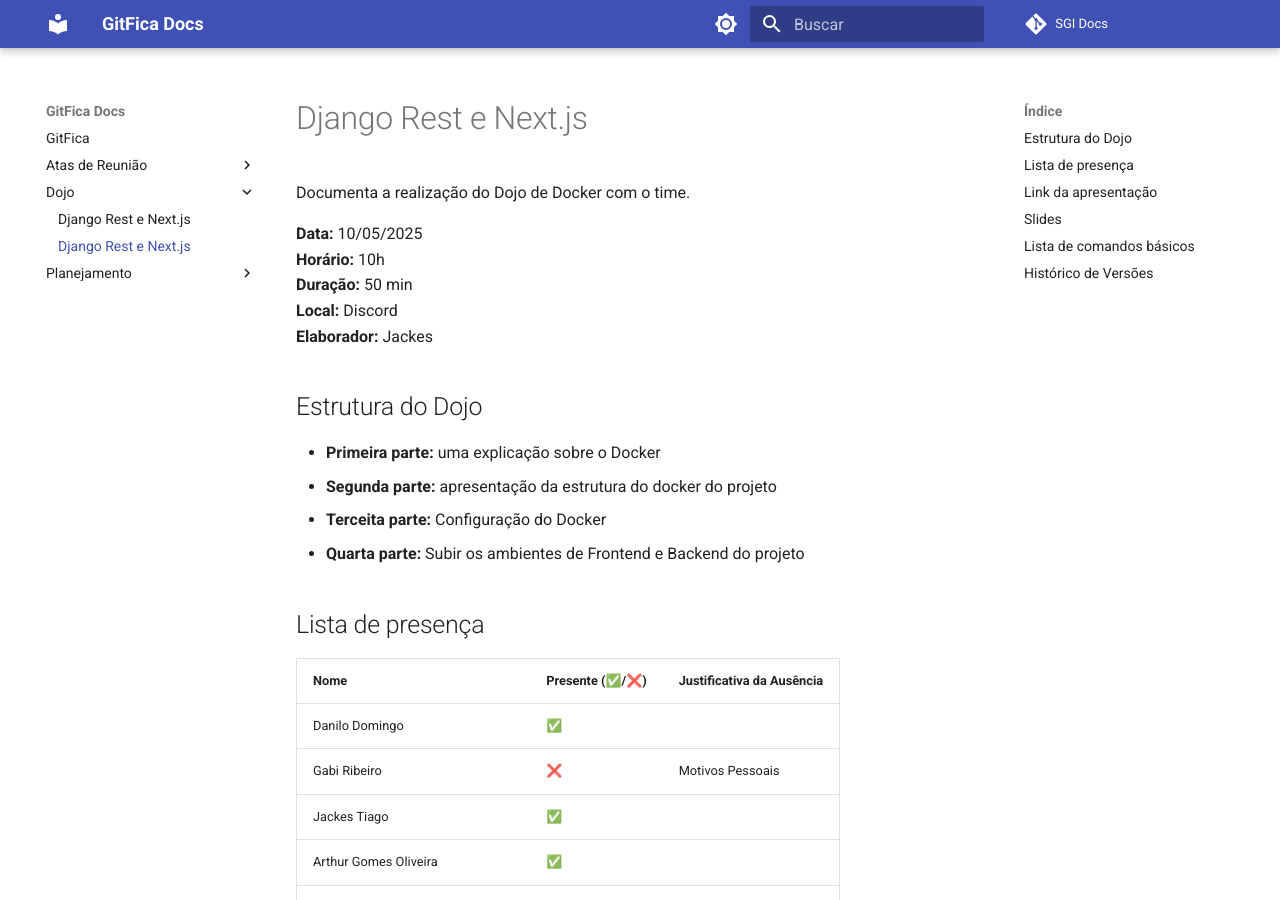
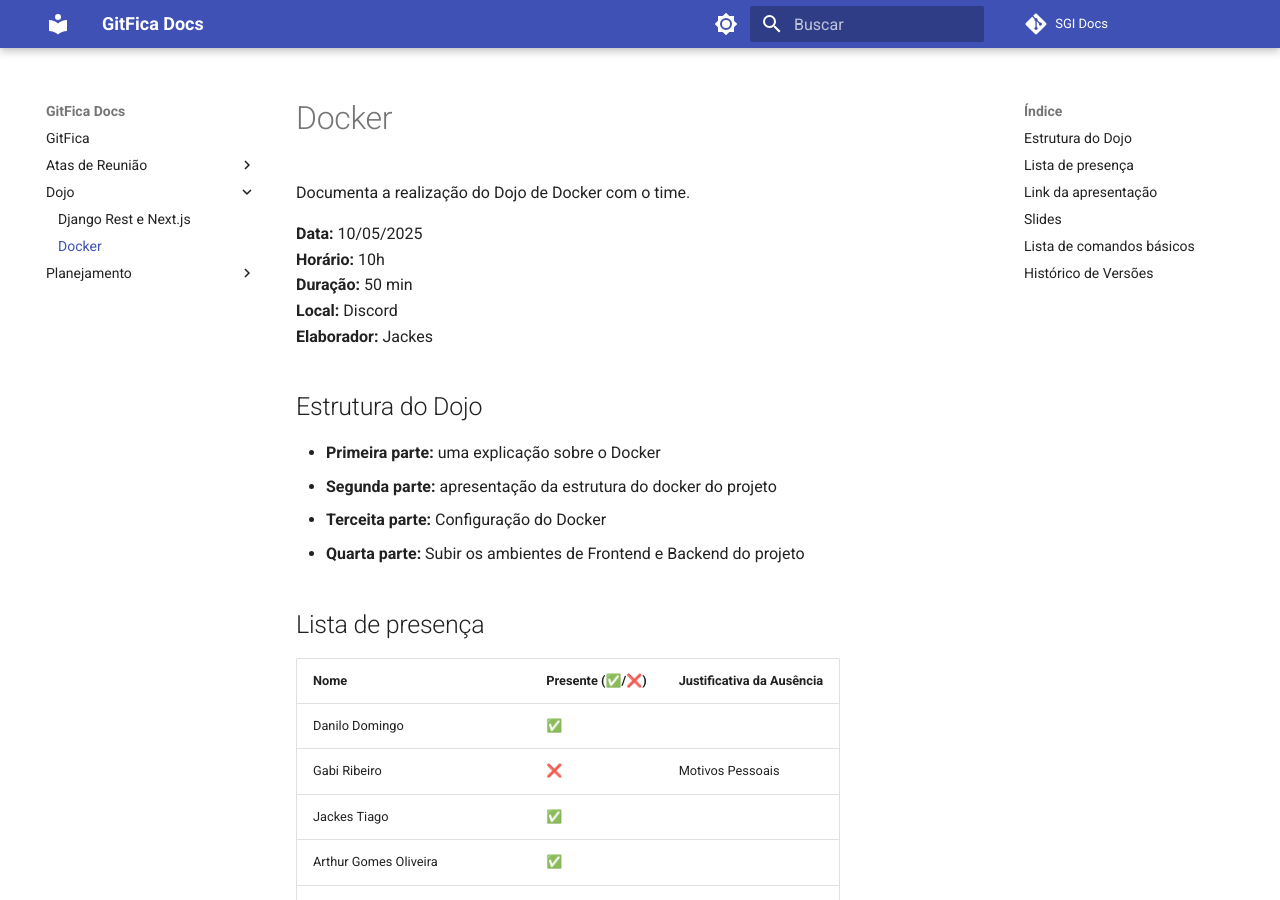
Before and after one commit to fga-eps-mds/2025.1-SGI-Docs, an MkDocs documentation site: the page built from docs/Dojo/docker.md, in a window 1280 px wide and 900 px high. Built offline with MkDocs 1.6.1 and Material for MkDocs 9.7.7, drawn with Linux system fonts in a browser that asks for light colours; comment, search, counter and statistics services are not loaded.

Commit message:
corrige documento docker

```diff
--- a/docs/Dojo/docker.md
+++ b/docs/Dojo/docker.md
@@ -1,4 +1,4 @@
-# Django Rest e Next.js
+# Docker
 
 Documenta a realização do Dojo de Docker com o time.
 
@@ -35,8 +35,7 @@
 
 ## Link da apresentação
 
-<iframe width="560" height="315" src="https://www.youtube.com/watch?v=9Sq5OriiedI" frameborder="0" allowfullscreen></iframe>
-
+<iframe width="560" height="315" src="https://www.youtube.com/embed/9Sq5OriiedI?si=jcatgm76TpZABQ5f" title="YouTube video player" frameborder="0" allow="accelerometer; autoplay; clipboard-write; encrypted-media; gyroscope; picture-in-picture; web-share" referrerpolicy="strict-origin-when-cross-origin" allowfullscreen></iframe>
 
 
 ## Slides
```
